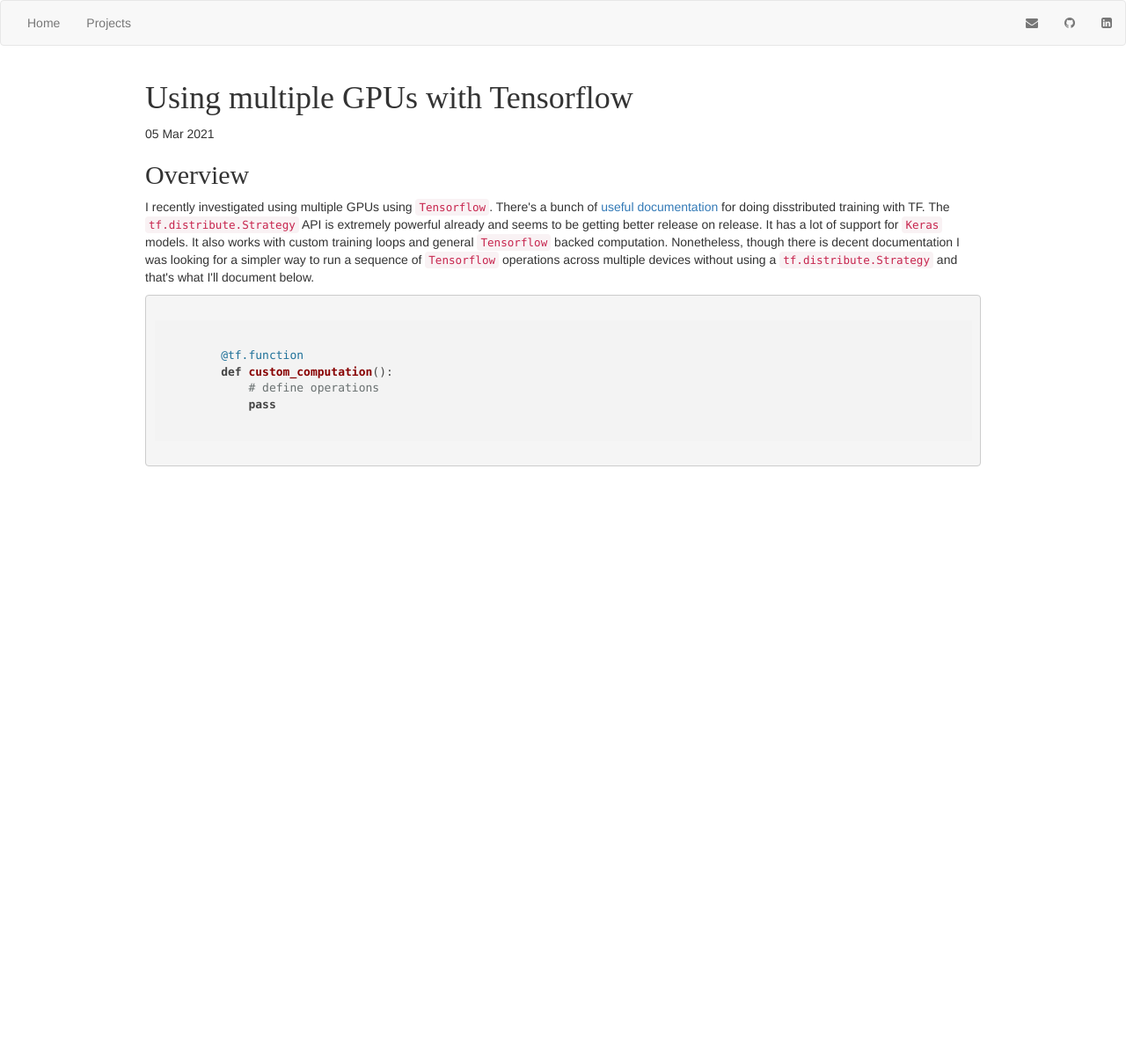
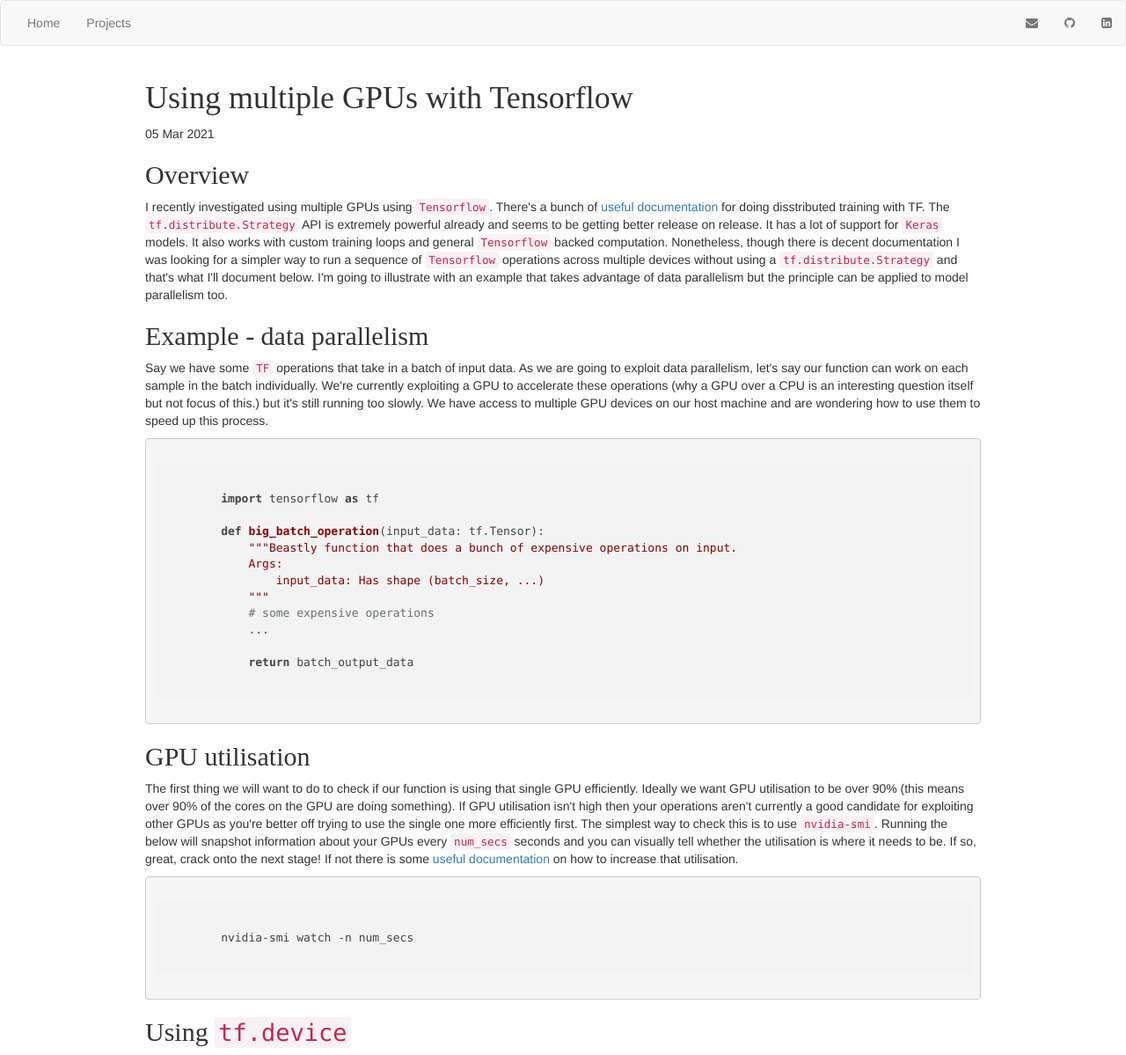
Before and after one commit to Nush395/Nush395.github.io, a Jekyll site: the page built from _posts/2021-03-05-multi-gpu.html, in a window 1280 px wide. Shown: the whole page at 88% size. Built offline with Jekyll 4.4.1, drawn with Linux system fonts in a browser that asks for light colours; nearby versions of some CDN libraries; before the commit the page ends 900 px from its top, so only the background shows below that.

Commit message:
Added a section on GPU util

```diff
--- a/_posts/2021-03-05-multi-gpu.html
+++ b/_posts/2021-03-05-multi-gpu.html
@@ -13,13 +13,57 @@
     seems to be getting better release on release. It has a lot of support for <code>Keras</code> models. It also works
     with custom training loops and general <code>Tensorflow</code> backed computation. Nonetheless, though there is
     decent documentation I was looking for a simpler way to run a sequence of <code>Tensorflow</code> operations across
-    multiple devices without using a <code>tf.distribute.Strategy</code> and that's what I'll document below.
+    multiple devices without using a <code>tf.distribute.Strategy</code> and that's what I'll document below. I'm going
+    to illustrate with an example that takes advantage of data parallelism but the principle can be applied to
+    model parallelism too.
+</p>
+<h2>
+    Example - data parallelism
+</h2>
+<p>
+    Say we have some <code>TF</code> operations that take in a batch of input data. As we are going to exploit data
+    parallelism, let's say our function can work on each sample in the batch individually. We're currently exploiting
+    a GPU to accelerate these operations (why a GPU over a CPU is an interesting question itself but
+    not focus of this.) but it's still running too slowly. We have access to multiple GPU devices on our host machine
+    and are wondering how to use them to speed up this process.
 </p>
 <pre class="python">
     <code>
-        @tf.function
-        def custom_computation():
-            # define operations
-            pass
+        import tensorflow as tf
+
+        def big_batch_operation(input_data: tf.Tensor):
+            """Beastly function that does a bunch of expensive operations on input.
+            Args:
+                input_data: Has shape (batch_size, ...)
+            """
+            # some expensive operations
+            ...
+
+            return batch_output_data
     </code>
 </pre>
+<h2>
+    GPU utilisation
+</h2>
+<p>
+    The first thing we will want to do to check if our function is using that single GPU efficiently. Ideally we want
+    GPU utilisation to be over 90% (this means over 90% of the cores on the GPU are doing something). If GPU utilisation
+    isn't high then your operations aren't currently a good candidate for exploiting other GPUs as you're better off trying
+    to use the single one more efficiently first. The simplest way
+    to check this is to use <code>nvidia-smi</code>. Running the below will snapshot information about your GPUs every
+    <code>num_secs</code> seconds and you can visually tell whether the utilisation is where it needs to be. If so,
+    great, crack onto the next stage! If not there is some
+    <a href="https://www.tensorflow.org/guide/gpu_performance_analysis">useful documentation</a>
+    on how to increase that utilisation.
+</p>
+<pre class="bash">
+    <code>
+        nvidia-smi watch -n num_secs
+    </code>
+</pre>
+<h2>
+    Using <code>tf.device</code>
+</h2>
+<p>
+
+</p>
```
